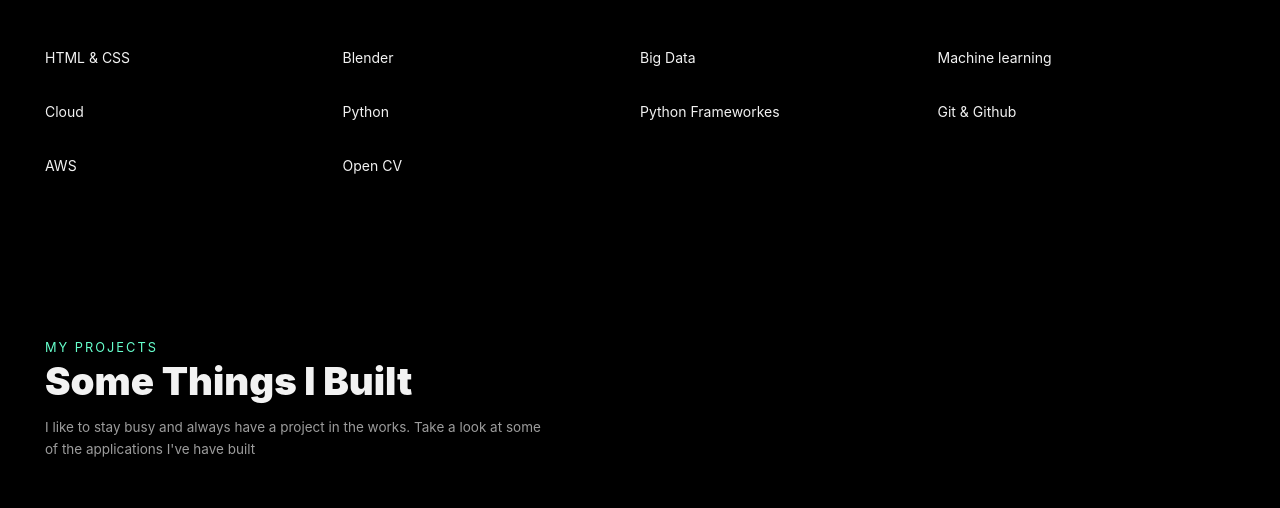
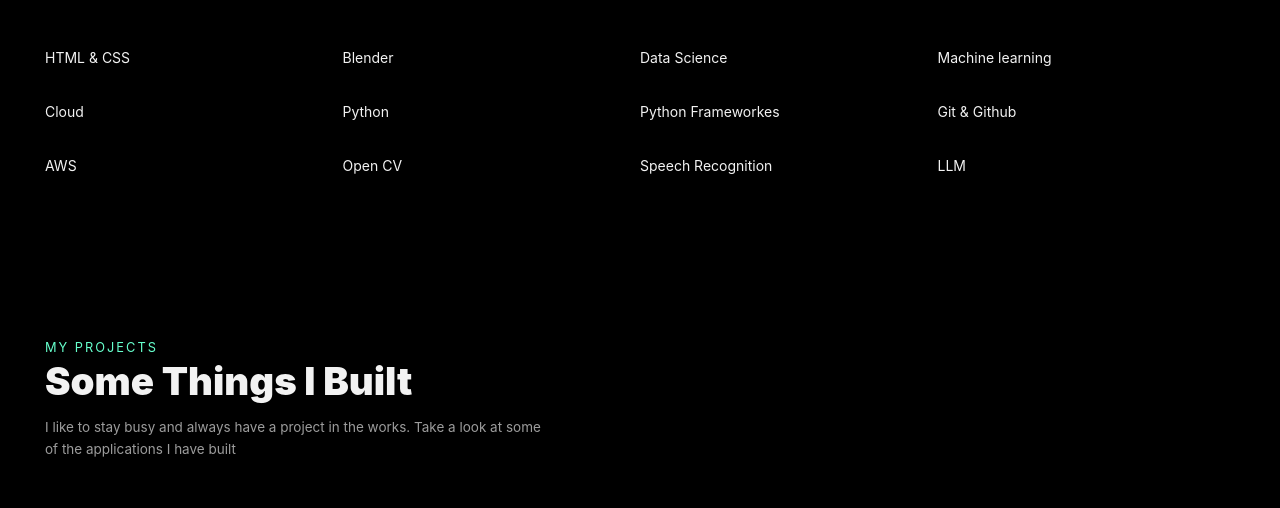
Before and after one commit to Sairam-K26/Portfolio, a plain HTML site: page index.html in a window 1280 px wide. Shown: the part 1412-1920 px from the top of the page. Drawn offline with nearby package versions, Linux system fonts and the light colour scheme.

Commit message:
Update index.html

```diff
--- a/index.html
+++ b/index.html
@@ -208,7 +208,7 @@
 					<ul>
 						<li>HTML & CSS</li>
 						<li>Blender</li>
-						<li>Big Data</li>
+						<li>Data Science</li>
 						<li>Machine learning</li>
 						<li>Cloud</li>
 						<li>Python</li>
@@ -216,6 +216,8 @@
 						<li>Git & Github</li>
 						<li>AWS</li>
 						<li>Open CV</li>
+						<li>Speech Recognition</li>
+						<li>LLM</li>
 					</ul>
 				</div>
 			</section>
@@ -228,7 +230,7 @@
 						<h2 class="title">Some Things I Built</h2>
 						<p class="info">
 							I like to stay busy and always have a project in the works. Take a
-							look at some of the applications I've have built
+							look at some of the applications I have built
 						</p>
 					</article>
 					<section class="projects">
```
